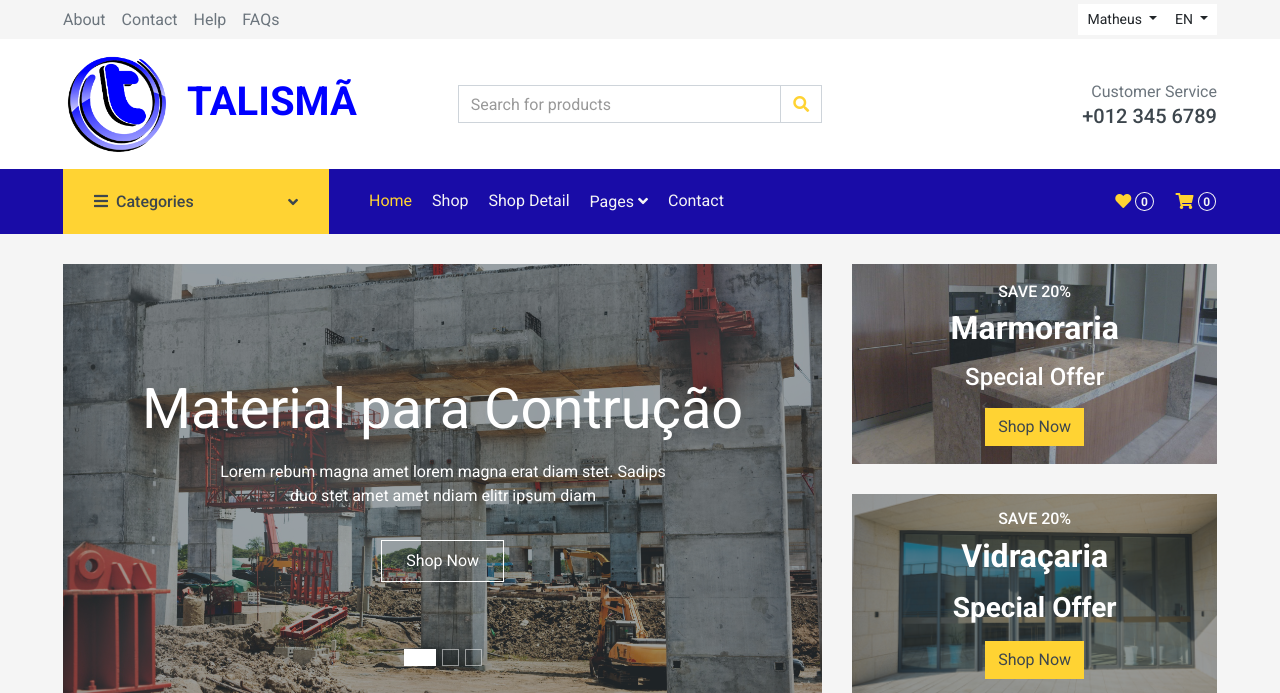
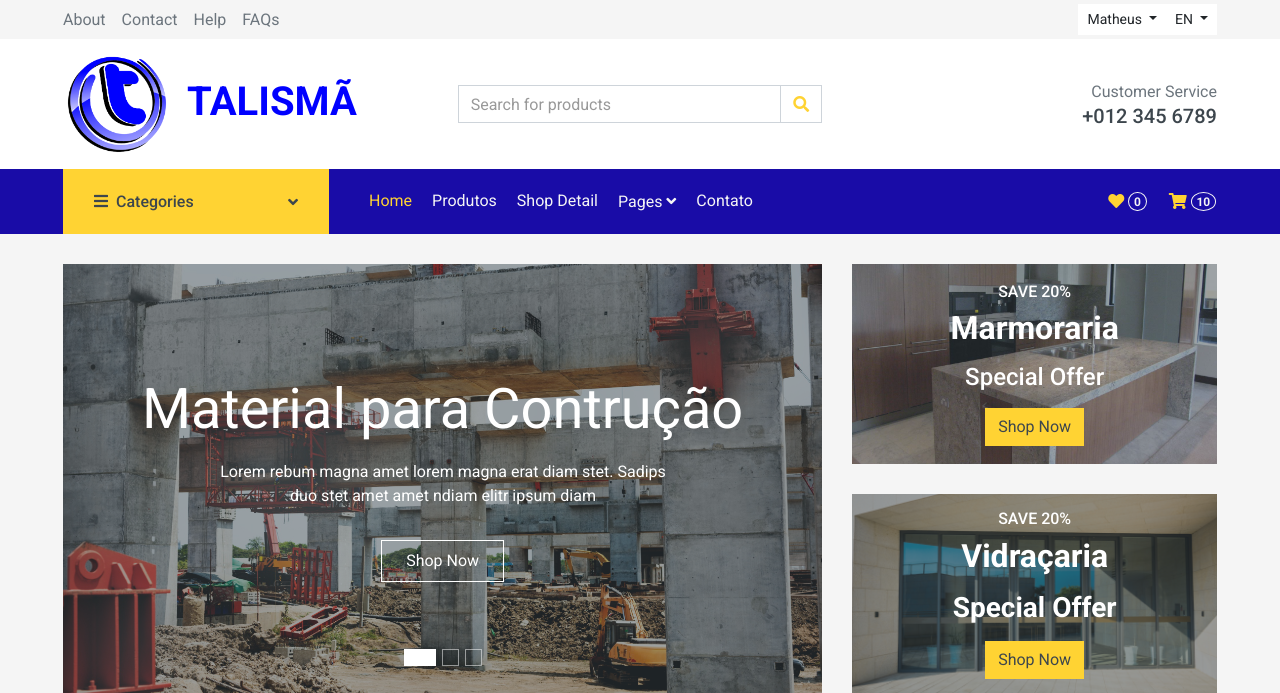
Before and after one commit to nicolahsss/projeto-talisma, a PHP site: page / in a window 1280 px wide. Shown: the top 693 px of the page. Run offline with PHP 8.4, Linux system fonts and the light colour scheme; a user stored in the database is signed in; data comes from the database, SQL or seed files in the repository; tables that the repository leaves empty hold one stand-in row (values such as "Sample post"); some libraries are stand-ins or nearby versions.

Commit message:
feat: Atualizando contador de produtos no carrinho, sem atualizar a pagina.

```diff
--- /dev/null
+++ b/adm/manipulacoes/manipularCarrinho/contadorCarrinho.php
@@ -0,0 +1,14 @@
+<?php
+
+if(isset($_SESSION['ID'])){
+$idUsuario = $_SESSION['ID'];
+
+// Consulta SQL
+$sql = "SELECT SUM(quantidade) AS quantidade_produtos FROM tbl_carrinho WHERE usuario_id = :id_usuario";
+$stmt = $cn->prepare($sql);
+$stmt->bindValue(":id_usuario", $idUsuario);
+$stmt->execute();
+
+// Recupera a quantidade de produtos
+$quantidade_produtos = (int) $stmt->fetchColumn();
+}
--- a/public/index.php
+++ b/public/index.php
@@ -4,6 +4,7 @@ session_start();
   require '../adm/config/conexao.php';
   require '../adm/manipulacoes/manipularDadosUser/consultaDadosUser.php';
   require '../adm/consultasSQL/consultaDadosProdutos.php';
+  require '../adm/manipulacoes/manipularCarrinho/contadorCarrinho.php';
 
 ?>
 <!DOCTYPE html>
@@ -259,7 +260,7 @@ session_start();
             >
               <div class="navbar-nav mr-auto py-0">
                 <a href="../public/index.php" class="nav-item nav-link active">Home</a>
-                <a href="../app/pages/produtos/shop.php" class="nav-item nav-link">Shop</a>
+                <a href="../app/pages/produtos/shop.php" class="nav-item nav-link">Produtos</a>
                 <a href="../app/pages/detalhes/detail.php" class="nav-item nav-link">Shop Detail</a>
                 <div class="nav-item dropdown">
                   <a
@@ -273,7 +274,7 @@ session_start();
                     <a href="../app/pages/checkout/checkout.php" class="dropdown-item">Checkout</a>
                   </div>
                 </div>
-                <a href="../app/pages/contato/contact.php" class="nav-item nav-link">Contact</a>
+                <a href="../app/pages/contato/contact.php" class="nav-item nav-link">Contato</a>
               </div>
               <div class="navbar-nav ml-auto py-0 d-none d-lg-block">
                 <a href="" class="btn px-0">
@@ -286,10 +287,8 @@ session_start();
                 </a>
                 <a href="../app/pages/carrinho/cart.php" class="btn px-0 ml-3">
                   <i class="fas fa-shopping-cart text-primary"></i>
-                  <span
-                    class="badge text-secondary border border-secondary rounded-circle"
-                    style="padding-bottom: 2px"
-                    >0</span
+                  <span class="badge text-secondary border border-secondary rounded-circle" style="padding-bottom: 2px" id="qntcontador"
+                    ><?php if(isset($_SESSION['ID'])){ echo $quantidade_produtos;} else { echo '0';}?></span
                   >
                 </a>
               </div>
@@ -665,7 +664,7 @@ session_start();
                   alt=""
                 />
                 <div class="product-action">
-                  <?php if($exibeDadosDosProdutos['quantidade'] >= 1) { ?>
+                  <?php if(isset($_SESSION['ID'])){ if($exibeDadosDosProdutos['quantidade'] >= 1) { ?>
                   <button type="submit" class="btn btn-outline-dark btn-square"
                     ><i class="fa fa-shopping-cart"></i
                   ></button>
@@ -673,6 +672,10 @@ session_start();
                     <button type="submit" disabled class="btn btn-outline-dark btn-square"
                     ><i class="fa fa-shopping-cart"></i
                     ></button>
+                  <?php }}else{  ?>
+                    <a href="../app/pages/login/loginUser.php" class="btn btn-outline-dark btn-square"
+                    ><i class="fa fa-shopping-cart"></i
+                  ></a>
                   <?php } ?>
                   <a class="btn btn-outline-dark btn-square" href=""
                     ><i class="far fa-heart"></i
@@ -1166,6 +1169,10 @@ session_start();
               // Exibe a mensagem de sucesso
               $('#mensagem').removeClass('d-none');
 
+              // Atualiza a quantidade de produtos no carrinho
+              $('#qntcontador').html(response);
+              console.log(response);
+
               // Esconde a mensagem após 3 segundos
               setTimeout(function() {
                 $('#mensagem').addClass('d-none');
@@ -1177,6 +1184,13 @@ session_start();
           });
         });
       });
+
+
+/*       let valorOriginal = $("#qntcontador").text();
+      let converterParaNumero = Number(valorOriginal);
+      $("#qntcontador").text(converterParaNumero + 1); */
+
+
     </script>
   </body>
 </html>
```
Also changed, not shown: adm/manipulacoes/manipularCarrinho/inserirNoCarrinho.php (+17 -2 lines). Lines whose indentation alone changed are shown as unchanged.
